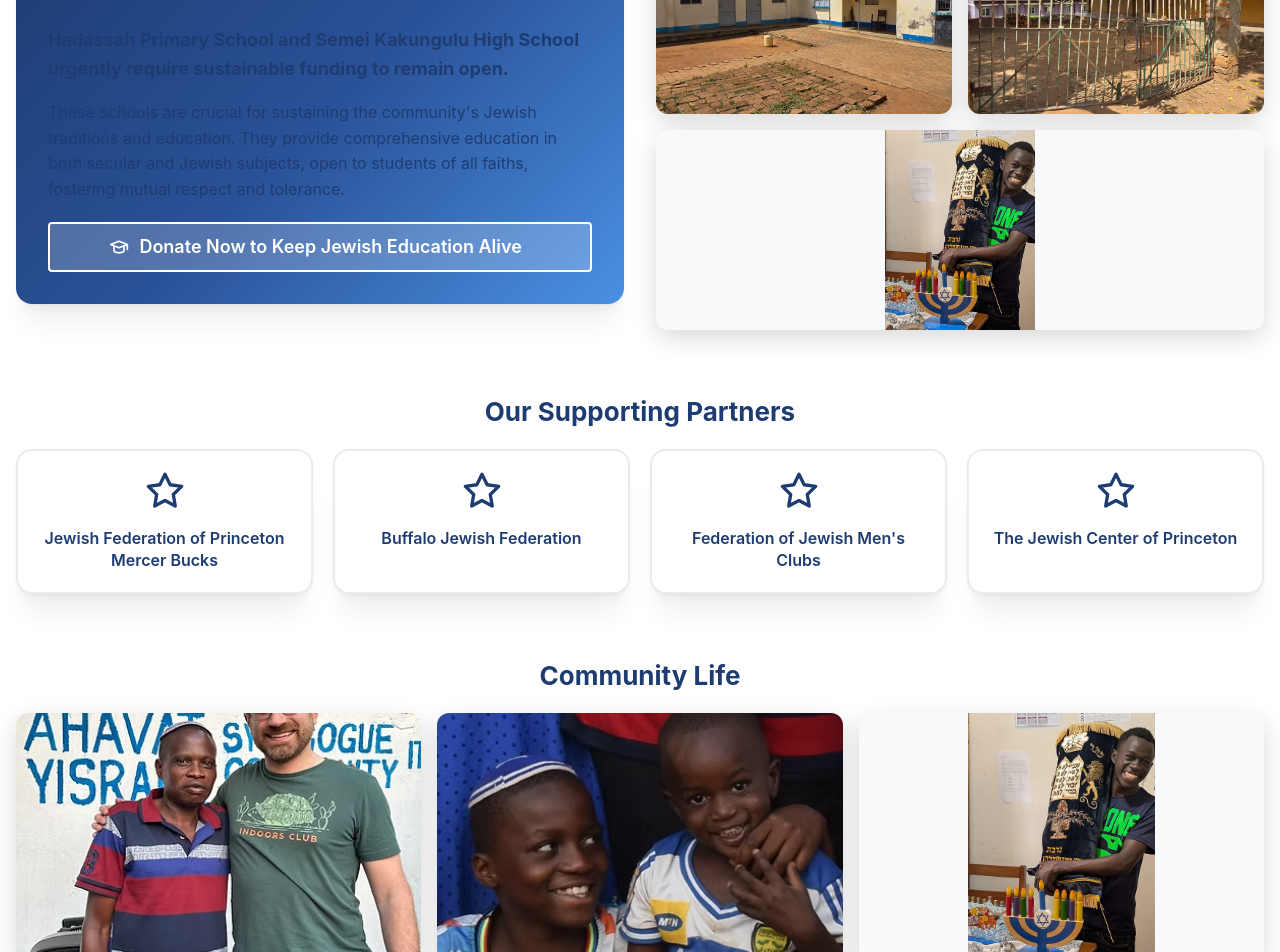
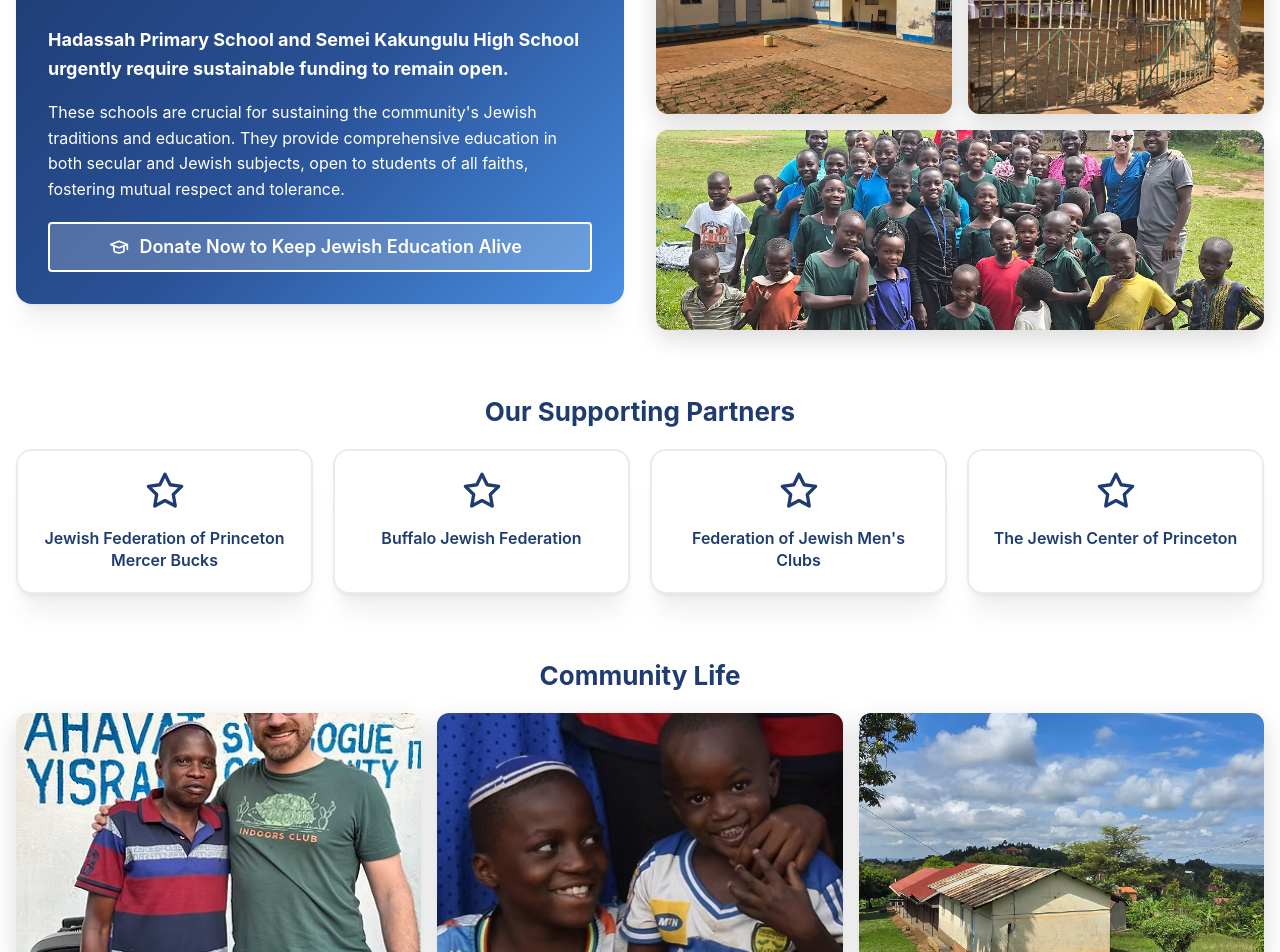
Before and after one commit to JoshSambol/Uganda, a React (Vite) app in the folder Client/: page /about in a window 1280 px wide. Shown: the part 1820-2772 px from the top of the page. Built offline with nearby package versions, Linux system fonts and the light colour scheme.

Commit message:
image bug fixes

```diff
--- a/Client/src/App.jsx
+++ b/Client/src/App.jsx
@@ -9,11 +9,13 @@ import Contact from './pages/Contact'
 import Schools from './pages/Schools'
 import Gallery from './pages/Gallery'
 import Footer from './components/Footer'
+import ScrollToTop from './components/ScrollToTop'
 function App() {
 
   return (
     <>
       <Router>
+        <ScrollToTop />
         <div style={{ position: 'relative' }}>
           <Nav />
           <div style={{ marginTop: '60px' }}>
--- a/Client/src/components/Hero.jsx
+++ b/Client/src/components/Hero.jsx
@@ -211,13 +211,13 @@ function Hero() {
                       src={abayudayaLearning}
                       alt="Abayudaya Learning"
                       style={{
-                        width: '100%',
+                        width: 'scaledtofit',
                         height: '120px',
                         objectFit: 'contain',
                         objectPosition: 'center',
                         borderRadius: '8px',
                         boxShadow: '0 4px 15px rgba(0,0,0,0.1)',
-                        backgroundColor: '#f8f9fa'
+                        backgroundColor: 'transparent'
                       }}
                     />
                   </Grid.Col>
--- /dev/null
+++ b/Client/src/components/ScrollToTop.jsx
@@ -0,0 +1,14 @@
+import { useEffect } from 'react';
+import { useLocation } from 'react-router-dom';
+
+const ScrollToTop = () => {
+    const { pathname } = useLocation();
+
+    useEffect(() => {
+        window.scrollTo(0, 0);
+    }, [pathname]);
+
+    return null;
+};
+
+export default ScrollToTop;
--- a/Client/src/pages/About.jsx
+++ b/Client/src/pages/About.jsx
@@ -5,12 +5,12 @@ import { IconHeart, IconUsers, IconSchool, IconGlobe, IconHeartHandshake, IconSt
 import abayudayaLogo from '../assets/Abayudaya Logo.png';
 import abayudayaCommunity from '../assets/Abayudaya Community.avif';
 import abayudayaIdentity from '../assets/Abayudaya Identity.avif';
-import abayudayaLearning from '../assets/Abayudaya Learning.avif';
 import abayudayaSchool from '../assets/Abayudaya School pic.avif';
 import abayudayaSchool1 from '../assets/Abayudaya school pic1.avif';
 import abayudayaTemple from '../assets/Abayudaya Temple.avif';
 import abayudaya7 from '../assets/abayudaya7.avif';
 import abayudaya8 from '../assets/abayudaya8.avif';
+import abayudaya5 from '../assets/abayudaya5.avif';
 
 const About = () => {
     const navigate = useNavigate();
@@ -179,10 +179,10 @@ const About = () => {
                             <Title order={2} mb="lg" style={{ color: 'white', fontWeight: 700 }}>
                                 Educational Crisis
                             </Title>
-                            <Text size="lg" mb="md" style={{ lineHeight: 1.6 }}>
+                            <Text color="white" size="lg" mb="md" style={{ lineHeight: 1.6 }}>
                                 <strong>Hadassah Primary School and Semei Kakungulu High School urgently require sustainable funding to remain open.</strong>
                             </Text>
-                            <Text mb="lg" style={{ lineHeight: 1.6 }}>
+                            <Text color="white" mb="lg" style={{ lineHeight: 1.6 }}>
                                 These schools are crucial for sustaining the community's Jewish traditions and education. They provide comprehensive
                                 education in both secular and Jewish subjects, open to students of all faiths, fostering mutual respect and tolerance.
                             </Text>
@@ -232,16 +232,15 @@ const About = () => {
                             </Grid.Col>
                             <Grid.Col span={12}>
                                 <Image
-                                    src={abayudayaLearning}
+                                    src={abayudayaCommunity}
                                     alt="Students Learning"
                                     style={{
                                         width: '100%',
                                         height: '200px',
-                                        objectFit: 'contain',
+                                        objectFit: 'cover',
                                         objectPosition: 'center',
                                         borderRadius: '12px',
-                                        boxShadow: '0 8px 25px rgba(0,0,0,0.15)',
-                                        backgroundColor: '#f8f9fa'
+                                        boxShadow: '0 8px 25px rgba(0,0,0,0.15)'
                                     }}
                                 />
                             </Grid.Col>
@@ -323,16 +322,15 @@ const About = () => {
                     </Grid.Col>
                     <Grid.Col span={{ base: 12, sm: 6, md: 4 }}>
                         <Image
-                            src={abayudayaLearning}
+                            src={abayudaya5}
                             alt="Learning Together"
                             style={{
                                 width: '100%',
                                 height: '250px',
-                                objectFit: 'contain',
+                                objectFit: 'cover',
                                 objectPosition: 'center',
                                 borderRadius: '12px',
-                                boxShadow: '0 8px 25px rgba(0,0,0,0.15)',
-                                backgroundColor: '#f8f9fa'
+                                boxShadow: '0 8px 25px rgba(0,0,0,0.15)'
                             }}
                         />
                     </Grid.Col>
--- a/Client/src/pages/Donate.jsx
+++ b/Client/src/pages/Donate.jsx
@@ -6,7 +6,6 @@ import jcfgmLogo from '../assets/JCFGM logo.png';
 import abayudayaLogo from '../assets/Abayudaya Logo.png';
 import abayudayaSchool from '../assets/Abayudaya School pic.avif';
 import abayudayaSchool1 from '../assets/Abayudaya school pic1.avif';
-import abayudayaLearning from '../assets/Abayudaya Learning.avif';
 import abayudayaCommunity from '../assets/Abayudaya Community.avif';
 import abayudaya5 from '../assets/abayudaya5.avif';
 import abayudaya6 from '../assets/abayudaya 6.avif';
@@ -131,16 +130,15 @@ const Donate = () => {
                             </Grid.Col>
                             <Grid.Col span={12}>
                                 <Image
-                                    src={abayudayaLearning}
+                                    src={abayudayaCommunity}
                                     alt="Students Learning"
                                     style={{
                                         width: '100%',
                                         height: '200px',
-                                        objectFit: 'contain',
+                                        objectFit: 'cover',
                                         objectPosition: 'center',
                                         borderRadius: '12px',
-                                        boxShadow: '0 8px 25px rgba(0,0,0,0.15)',
-                                        backgroundColor: '#f8f9fa'
+                                        boxShadow: '0 8px 25px rgba(0,0,0,0.15)'
                                     }}
                                 />
                             </Grid.Col>
@@ -437,19 +435,19 @@ const Donate = () => {
                         <Title order={3} mb="lg" style={{ color: 'white', textAlign: 'center', fontWeight: 600 }}>
                             Contact Information
                         </Title>
-                        <Group gap="xl" wrap="wrap" justify="center">
-                            <div style={{ textAlign: 'center' }}>
-                                <Text fw={600} mb="xs">Phone:</Text>
-                                <Text>609-240-9511</Text>
+                        <Group color="white" gap="xl" wrap="wrap" justify="center">
+                            <div style={{ color: 'white', textAlign: 'center' }}>
+                                <Text color="white" fw={600} mb="xs">Phone:</Text>
+                                <Text color="white">609-240-9511</Text>
                             </div>
-                            <div style={{ textAlign: 'center' }}>
-                                <Text fw={600} mb="xs">Email:</Text>
-                                <Text>info@foundationjewish.org</Text>
+                            <div style={{ color: 'white', textAlign: 'center' }}>
+                                <Text color="white" fw={600} mb="xs">Email:</Text>
+                                <Text color="white">info@foundationjewish.org</Text>
                             </div>
-                            <div style={{ textAlign: 'center' }}>
-                                <Text fw={600} mb="xs">Address:</Text>
-                                <Text>457 Nassau Street, Suite 101</Text>
-                                <Text>Princeton, NJ 08540</Text>
+                            <div style={{ color: 'white', textAlign: 'center' }}>
+                                <Text color="white" fw={600} mb="xs">Address:</Text>
+                                <Text color="white">457 Nassau Street, Suite 101</Text>
+                                <Text color="white">Princeton, NJ 08540</Text>
                             </div>
                         </Group>
                     </Card>
```
